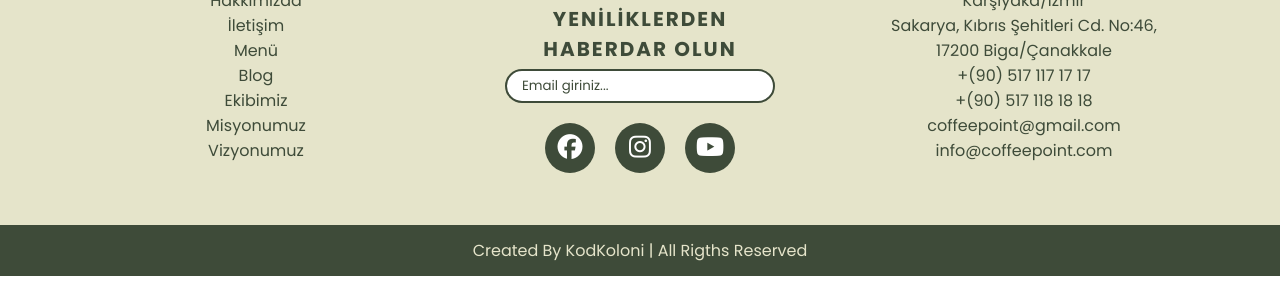
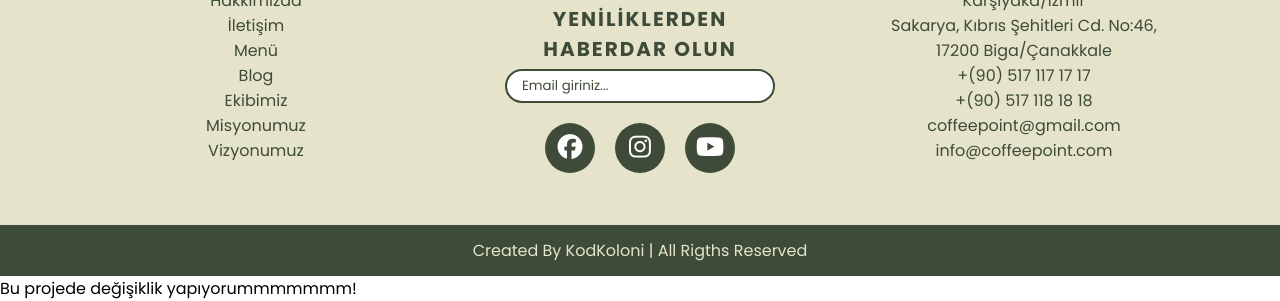
Before and after one commit to FurkanIlaslan/KafeProjesi-1, a plain HTML site: page menü.html in a window 1280 px wide. Shown: the part 1643-1944 px from the top of the page. Before the commit the page ends 1919 px from the top, so only its background shows below. Drawn offline with nearby package versions, Linux system fonts and the light colour scheme.

Commit message:
kodkoloni yaptı

```diff
--- a/menü.html
+++ b/menü.html
@@ -221,5 +221,9 @@
         </div>
     </div>
 
+
+
+
+    <p>Bu projede değişiklik yapıyorummmmmmm!</p>
 </body>
 </html>
```
